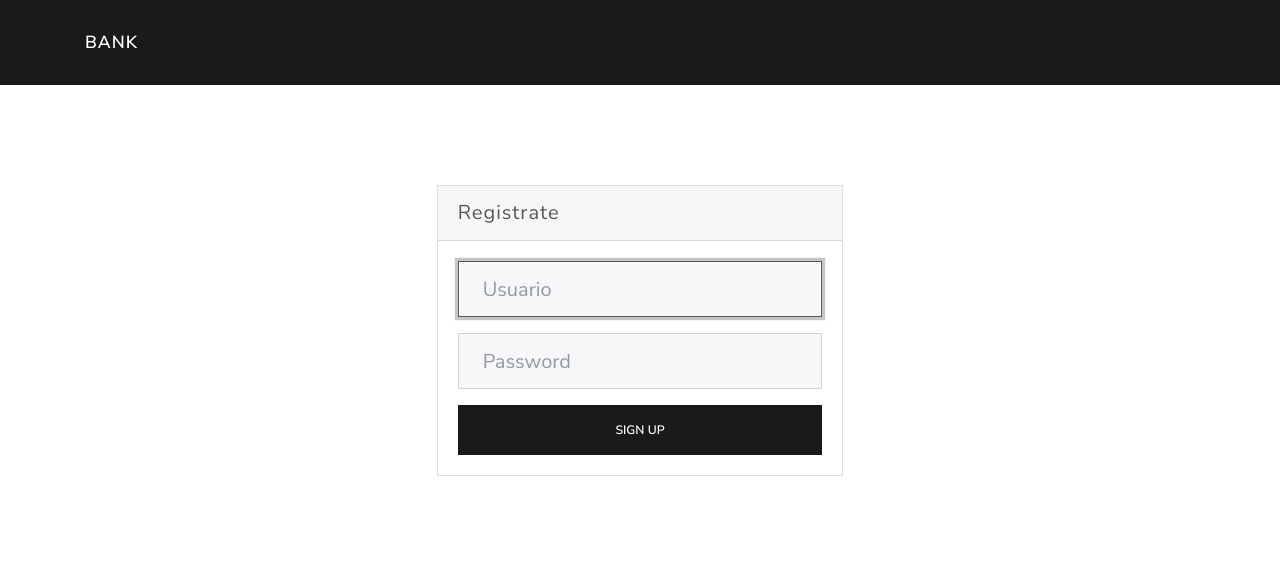
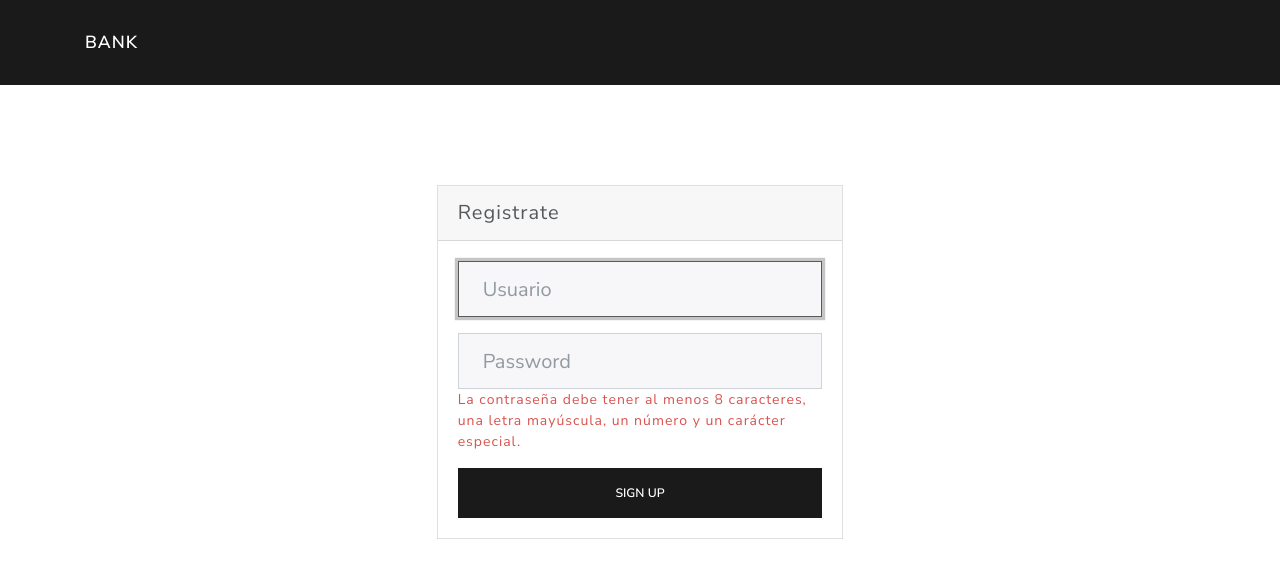
Before and after one commit to Ivanna-Daniela/BancoProyecto, an Angular app in the folder banco/: page /signup in a window 1280 px wide. Shown: the top 578 px of the page. Built offline with nearby package versions, Linux system fonts and the light colour scheme.

Commit message:
navegacion

```diff
--- a/banco/src/app/components/signup/signup.component.html
+++ b/banco/src/app/components/signup/signup.component.html
@@ -56,12 +56,11 @@
               <input type="text" [(ngModel)]="user.usuario" name="usuario" class="form-control" placeholder="Usuario" required autofocus style="font-size: 20px;">
             </div>
             <div class="form-group">
-                        <input type="password" [(ngModel)]="user.password" name="password" class="form-control" placeholder="Password" required style="font-size: 20px;">
+              <input type="password" [(ngModel)]="user.password" name="password" class="form-control" placeholder="Password" required minlength="8" style="font-size: 20px;">
+              <div *ngIf="!isValidPassword()" class="text-danger">La contraseña debe tener al menos 8 caracteres, una letra mayúscula, un número y un carácter especial.</div>
             </div>
 
-                    <button class="btn btn-primary btn-block">
-                        Sign Up
-                    </button>
+            <button class="btn btn-primary btn-block">Sign Up</button>
           </form>
         </div>
       </div>
--- a/banco/src/app/components/signup/signup.component.ts
+++ b/banco/src/app/components/signup/signup.component.ts
@@ -37,5 +37,9 @@ export class SignupComponent implements OnInit {
     )
 
   }
+  isValidPassword(): boolean {
+    const passwordRegex = /^(?=.*[A-Za-z])(?=.*\d)(?=.*[$@$!%*?&])[A-Za-z\d$@$!%*?&]{8,}$/;
+    return passwordRegex.test(this.user.password);
+  }
 
 }
--- a/banco/src/app/services/auth.service.ts
+++ b/banco/src/app/services/auth.service.ts
@@ -9,7 +9,7 @@ import { GlobalComponent } from "../components/globalVar/global-component";
 })
 export class AuthService {
 
-    private URL = '/api'
+    private URL = 'http://localhost:3700/api'
 
     constructor(
         private http: HttpClient,
--- a/banco/src/app/services/authA.service.ts
+++ b/banco/src/app/services/authA.service.ts
@@ -7,7 +7,7 @@ import { Router } from "@angular/router";
 })
 export class AuthAService {
 
-    private URL = '/administrator'
+    private URL = 'http://localhost:3700/administrator'
 
     constructor(
         private http: HttpClient,
--- a/banco/src/app/services/global.ts
+++ b/banco/src/app/services/global.ts
@@ -1,3 +1,3 @@
 export var Global={
-    url:''
+    url:'http://localhost:3700'
 }
--- a/banco/src/app/services/user.service.ts
+++ b/banco/src/app/services/user.service.ts
@@ -8,7 +8,7 @@ import { Observable } from 'rxjs';
 })
 export class UserService {
 
-    private URL = ''
+    private URL = 'http://localhost:3700'
 
     constructor(
         private http: HttpClient,
```
Lines whose indentation alone changed are shown as unchanged.
